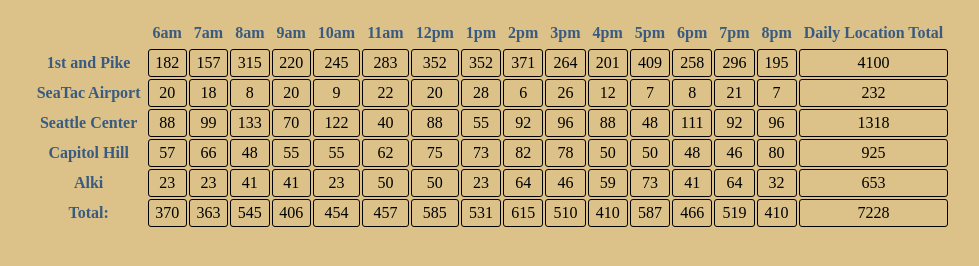
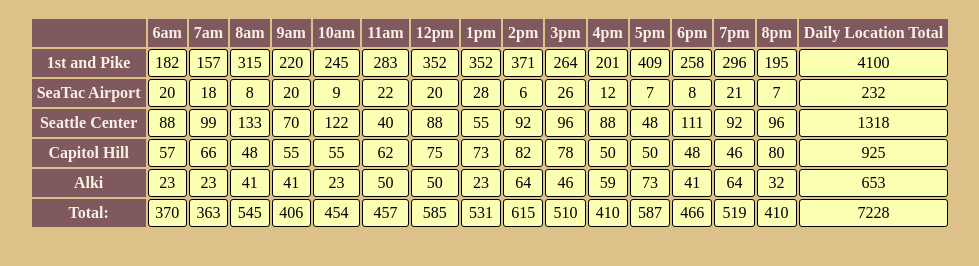
Before and after one commit to devonhackley/cookie-stand56, a plain HTML site: page sales.html in a window 1280 px wide. Shown: the part 50-316 px from the top of the page, without its empty margins (150-1129 px from the left). Drawn offline with Linux system fonts and the light colour scheme.

Commit message:
updated css

```diff
--- a/css/style.css
+++ b/css/style.css
@@ -74,7 +74,9 @@ td {
     text-align: center;
     border: 1px solid black;
     border-radius: 3px;
+    background: rgb(250, 255, 178);
 }
 tr > th {
-    color:rgba(44, 83, 128, 0.931);
+    background: #7F595E;
+    color:rgba(251, 243, 229, 0.986);
 }
```
